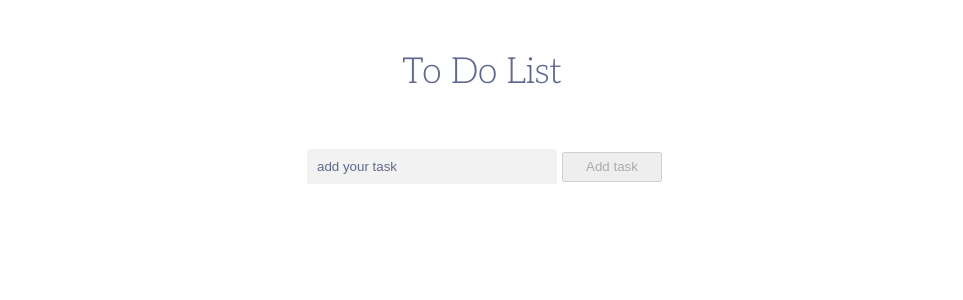
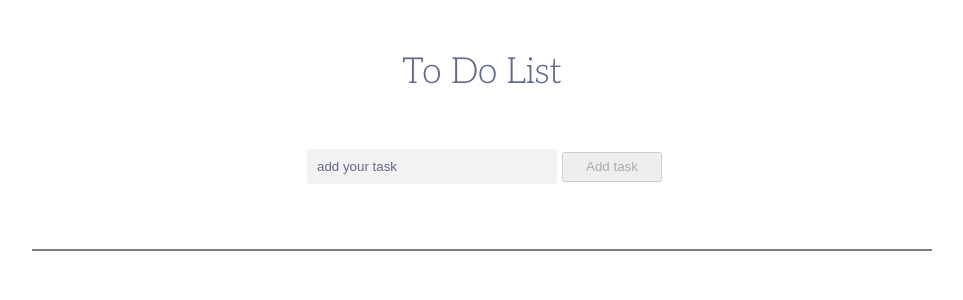
Before and after one commit to victorsbit/desafio-todolist, a React (Create React App) app: page / in a window 1280 px wide. Shown: the top 300 px of the page, without its empty margins (158-1121 px from the left). Built offline with nearby package versions, Linux system fonts and the light colour scheme.

Commit message:
feat: allow the user to change the status of the task

```diff
--- a/src/App.css
+++ b/src/App.css
@@ -52,17 +52,23 @@
 }
 
 .main-container ul {
+  border: solid 1px gray;
   width: 900px;
 }
 
 .main-container ul li {
-  border: 1px var(--primary2) solid;
-  color: var(--primary2);
+  border-bottom: 1px var(--primary2) solid;
   display: flex;
   justify-content: space-between;
-  margin: 5px;
   padding: 15px;
-  width: 100%;
+}
+
+.main-container ul li:last-child {
+  border-bottom: none;
+}
+
+.done {
+  text-decoration: line-through;
 }
 
 .main-container ul button {
--- a/src/App.js
+++ b/src/App.js
@@ -3,9 +3,9 @@ import TodoList from './components/TodoList';
 import './App.css';
 
 function App() {
+  const [disabled, setDisabled] = useState(true);
   const [todoList, setTodoList] = useState([]);
   const [inputValue, setInputValue] = useState('');
-  const [disabled, setDisabled] = useState(true);
   const [currChange, setCurrChange] = useState('');
 
   useEffect(() => {
@@ -21,7 +21,7 @@ function App() {
 
     const updatedList = [...todoList, inputValue];
     setTodoList(updatedList);
-    setCurrChange(`task "${inputValue}" added in the list`);
+    setCurrChange(`task "${inputValue}" added to the list`);
     setInputValue('');
   }
 
@@ -30,6 +30,16 @@ function App() {
 
     setTodoList(updatedList);
     setCurrChange(`task "${task}" remove from the list`);
+  }
+
+  const modifyTask = ({ target }) => {
+    const { className } = target;
+
+    if (className !== 'done') {
+      target.className = 'done';
+    } else {
+      target.className = '';
+    }
   }
 
   const handleInputChange = ({target}) => setInputValue(target.value);
@@ -52,7 +62,7 @@ function App() {
         </button>
       </form>
       <span>{currChange}</span>
-      <TodoList list={todoList} removeTask={removeTask} />
+      <TodoList list={todoList} removeTask={removeTask} modifyTask={modifyTask} />
     </section>
   );
 }
--- a/src/components/TodoList.js
+++ b/src/components/TodoList.js
@@ -1,11 +1,14 @@
 import React from "react";
 import PropTypes from 'prop-types';
 
-function TodoList({ list, removeTask }) {
+function TodoList({ list, removeTask, modifyTask }) {
   return (
     <ul>
       {list.map((task, index) => (
-        <li key={`${task}-${index}`}>
+        <li
+          key={`${task}-${index}`}
+          onClick={modifyTask}
+        >
           {`0${index} - ${task}`}
           <button
             type='button'
```
